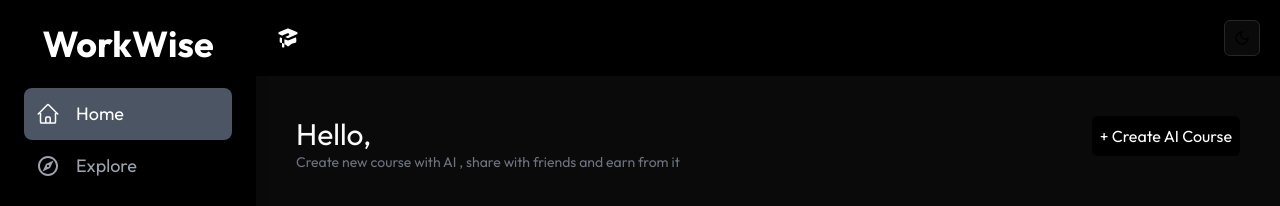
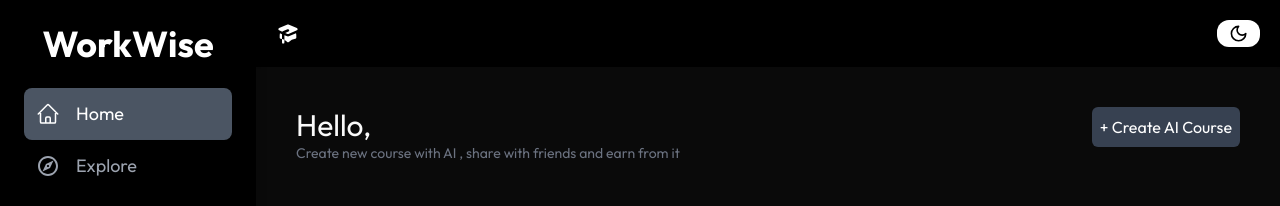
Before and after one commit to Ravi-coder-bot/ai-course-generator, a Next.js app: page /dashboard in a window 1280 px wide. Shown: the top 206 px of the page. Built offline with nearby package versions, Linux system fonts and the light colour scheme; no server answers.

Commit message:
final code

```diff
--- a/app/dashboard/_components/CourseAdd.jsx
+++ b/app/dashboard/_components/CourseAdd.jsx
@@ -18,7 +18,7 @@
         <Link href={
               userCourseList?.length >= 5 ? "/dashboard/upgrade" : "/create-course"
             }>
-<button className=' bg-black text-white rounded-md p-2'>+ Create AI Course</button>
+<button className=' bg-gray-700 text-white rounded-md p-2'>+ Create AI Course</button>
         </Link>
 
     </div>
--- a/components/ui/ModeToggle.jsx
+++ b/components/ui/ModeToggle.jsx
@@ -18,11 +18,11 @@
   return (
     <DropdownMenu>
       <DropdownMenuTrigger asChild>
-        <Button variant="outline" size="icon">
+        <button className="flex justify-center items-center bg-white text-black px-3 py-1 rounded-xl">
           <Sun className="h-[1.2rem] w-[1.2rem] rotate-0 scale-100 transition-all dark:-rotate-90 dark:scale-0" />
           <Moon className="absolute h-[1.2rem] w-[1.2rem] rotate-90 scale-0 transition-all dark:rotate-0 dark:scale-100" />
           <span className="sr-only">Toggle theme</span>
-        </Button>
+        </button>
       </DropdownMenuTrigger>
       <DropdownMenuContent align="end">
         <DropdownMenuItem onClick={() => setTheme("light")}>
--- a/components/ui/button.jsx
+++ b/components/ui/button.jsx
@@ -17,7 +17,7 @@
           "border text-black border-input bg-background shadow-sm hover:bg-accent hover:text-accent-foreground",
         secondary:
           "bg-secondary text-secondary-foreground shadow-sm hover:bg-secondary/80",
-        ghost: "hover:bg-accent hover:text-accent-foreground",
+        ghost: "bg-wh hover:bg-accent hover:text-accent-foreground",
         link: "text-primary underline-offset-4 hover:underline",
       },
       size: {
```
Also changed, not shown: 1 other file (tests, documents, lock files or other folders).
